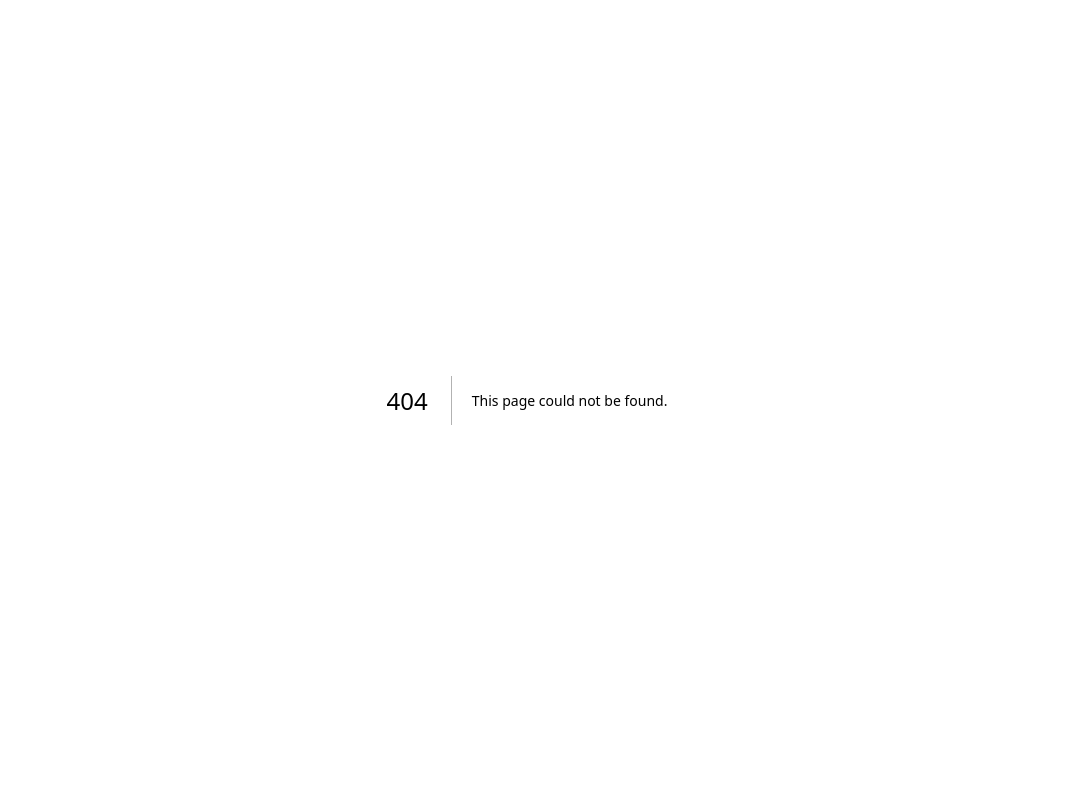
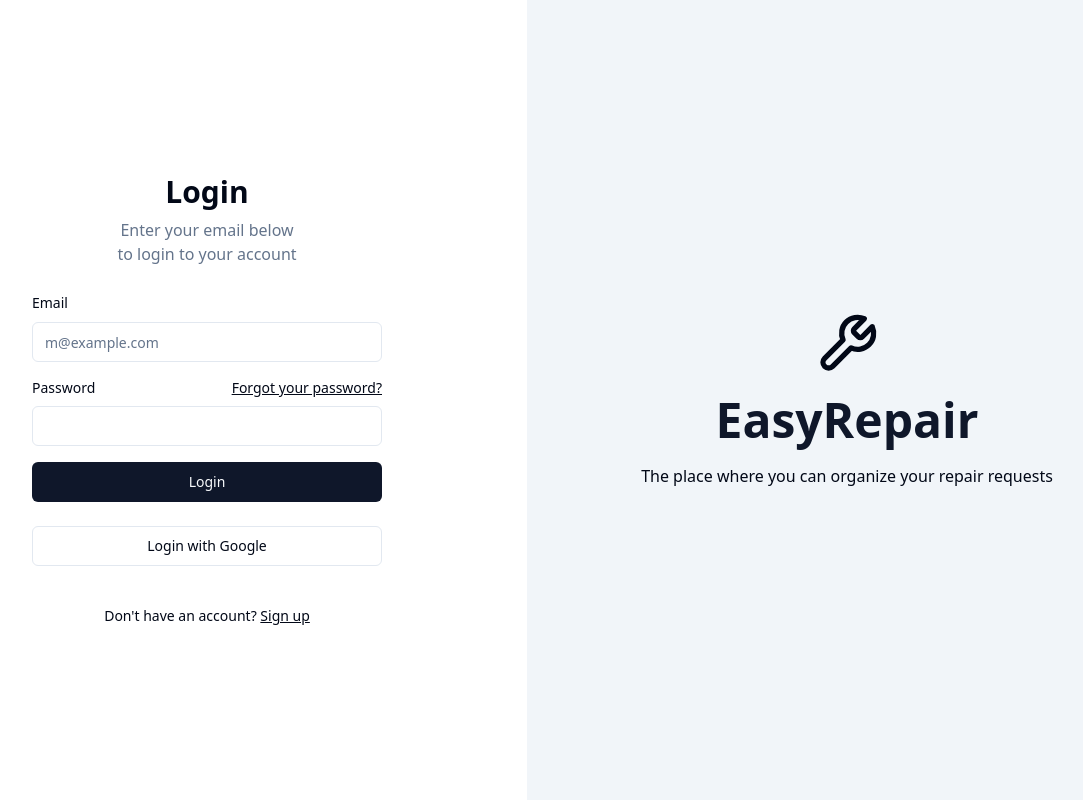
Before and after one commit to DayanWalter/easy-repair, a Next.js app: page /login in a window 1280 px wide. Before the commit this address had no page. Shown: the whole page, without its empty margins (113-1196 px from the left). Built offline with nearby package versions, Linux system fonts and the light colour scheme.

Commit message:
feat: add ui for login

```diff
--- /dev/null
+++ b/app/(auth-group)/login/page.tsx
@@ -0,0 +1,33 @@
+"use client";
+import LoginForm from "@/components/login-form/login-form";
+import { Button } from "@/components/ui/button";
+import Link from "next/link";
+
+export default function Login() {
+	return (
+		<div className="flex items-center justify-center py-12">
+			<div className="mx-auto grid w-[350px] gap-6">
+				<div className="grid gap-2 text-center">
+					<h1 className="text-3xl font-bold">Login</h1>
+					<p className="text-balance text-muted-foreground">
+						Enter your email below to login to your account
+					</p>
+				</div>
+
+				{/* form */}
+				<LoginForm />
+				{/* end of form */}
+
+				<Button variant="outline" className="w-full">
+					Login with Google
+				</Button>
+				<div className="mt-4 text-center text-sm">
+					Don&apos;t have an account?{" "}
+					<Link href="/signup" className="underline">
+						Sign up
+					</Link>
+				</div>
+			</div>
+		</div>
+	);
+}
--- /dev/null
+++ b/components/login-form/login-form.tsx
@@ -0,0 +1,87 @@
+import React from "react";
+import Link from "next/link";
+
+import { z } from "zod";
+import { zodResolver } from "@hookform/resolvers/zod";
+import { useForm } from "react-hook-form";
+
+import { Button } from "@/components/ui/button";
+import { Input } from "@/components/ui/input";
+import {
+	Form,
+	FormControl,
+	FormField,
+	FormItem,
+	FormLabel,
+	FormMessage,
+} from "@/components/ui/form";
+
+export default function LoginForm() {
+	const formSchema = z.object({
+		email: z.string().min(2).max(50).email(),
+		password: z.string().min(5).max(50),
+	});
+	const form = useForm<z.infer<typeof formSchema>>({
+		resolver: zodResolver(formSchema),
+		defaultValues: {
+			email: "",
+			password: "",
+		},
+	});
+	function onSubmit(values: z.infer<typeof formSchema>) {
+		// Do something with the form values.
+		// ✅ This will be type-safe and validated.
+		console.log(values);
+	}
+
+	return (
+		<>
+			<Form {...form}>
+				<form onSubmit={form.handleSubmit(onSubmit)} className="grid gap-4">
+					{/* formfield email*/}
+					<FormField
+						control={form.control}
+						name="email"
+						render={({ field }) => (
+							<FormItem>
+								<FormLabel>Email</FormLabel>
+								<FormControl>
+									<Input type="email" placeholder="m@example.com" {...field} />
+								</FormControl>
+								<FormMessage />
+							</FormItem>
+						)}
+					/>
+					{/* formfield password*/}
+					<FormField
+						control={form.control}
+						name="password"
+						render={({ field }) => (
+							<FormItem>
+								<div className="flex items-center">
+									<FormLabel>Password</FormLabel>
+									<Link
+										href="/forgot-password"
+										className="ml-auto inline-block text-sm underline"
+									>
+										Forgot your password?
+									</Link>
+								</div>
+
+								<FormControl>
+									<Input type="password" placeholder="" {...field} />
+								</FormControl>
+								<FormMessage />
+							</FormItem>
+						)}
+					/>
+
+					{/* submit button */}
+					<Button type="submit" className="w-full">
+						Login
+					</Button>
+				</form>
+			</Form>
+		</>
+	);
+}
```
